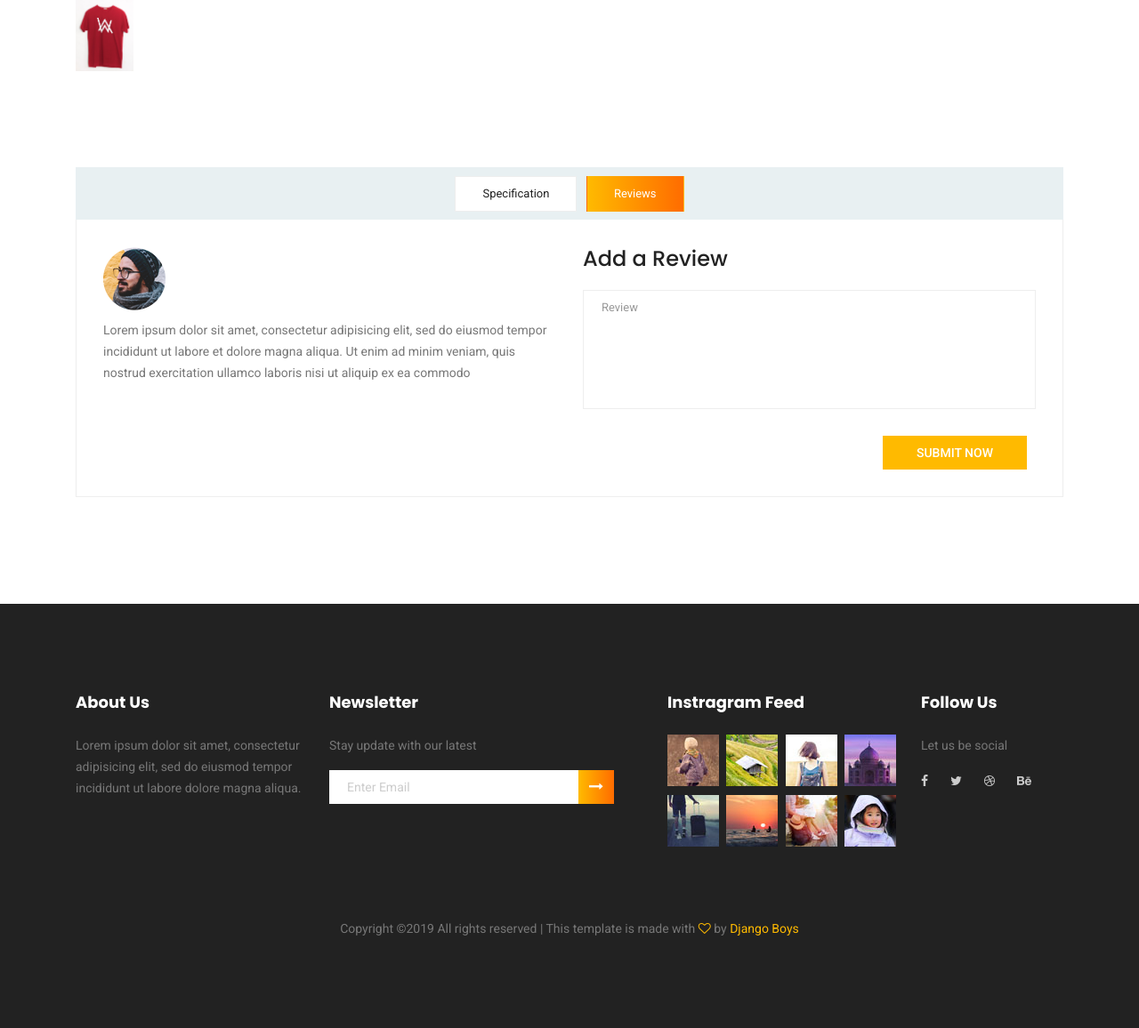
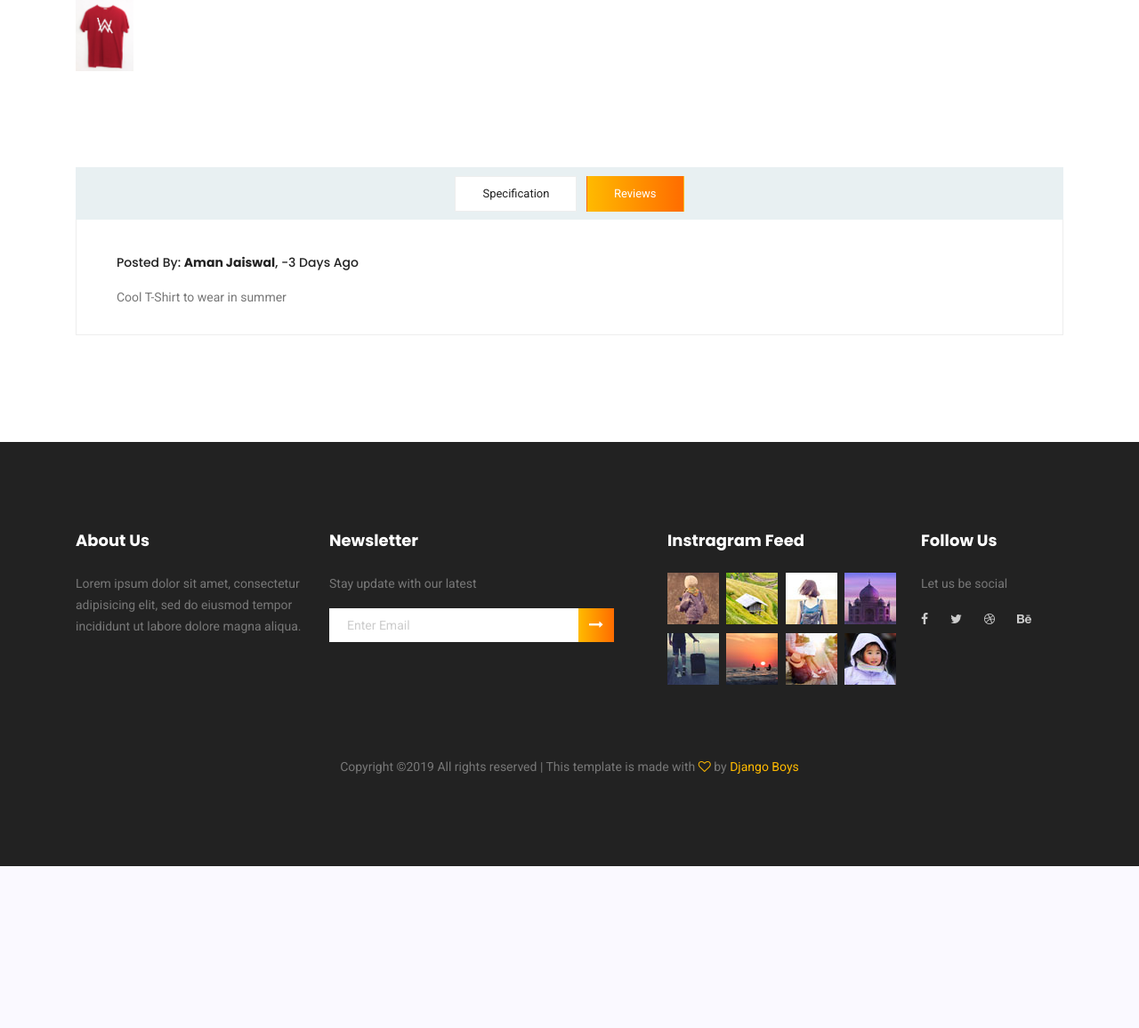
Before and after one commit to amulyasharma27797/Xandar, a Django app: a page that uses Xandar/products/templates/products/product_detail.html in a window 1280 px wide. Shown: the part 1215-2371 px from the top of the page at 89% size. After the commit the page ends 2189 px from the top, so only its background shows below. Run offline with Django 3.2, Linux system fonts and the light colour scheme; data comes from the database, SQL or seed files in the repository; some libraries are stand-ins or nearby versions.

Commit message:
New Changes to Review section

```diff
--- a/Xandar/core/models.py
+++ b/Xandar/core/models.py
@@ -129,7 +129,12 @@ class WishlistItems(models.Model):
 # -------------PREVIOUS WORK - WEEK ONE---------------#
 class OrderedItems(models.Model):
     customer = models.ForeignKey(Customer, on_delete=models.CASCADE)
-    product = models.ForeignKey(Product, on_delete=models.CASCADE)
+    image = models.FileField(upload_to='product_images/ordered_items/', default='product_images/default.jpg')
+    slug = models.SlugField(max_length=250, null=True, blank=True, default="")
+    title = models.CharField(max_length=50, blank=False, default="")
+    description = models.CharField(max_length=255, default="")
+    price = models.PositiveIntegerField(blank=False,default=0)
+    quantity = models.PositiveSmallIntegerField(default=0)
     order_date = models.DateTimeField(auto_now_add=True)
 
 
@@ -200,3 +205,10 @@ class Newsletter(models.Model):
 class FeaturedProducts(models.Model):
     is_featured = models.BooleanField(default=True)
     product = models.OneToOneField(Product, on_delete=models.CASCADE)
+
+
+class Review(models.Model):
+    product = models.ForeignKey(Product, on_delete=models.CASCADE)
+    customer_name = models.CharField(max_length=50)
+    posted_date = models.DateTimeField(auto_now_add=True)
+    message = models.CharField(max_length=250, default='', blank=False)
--- a/Xandar/orders/urls.py
+++ b/Xandar/orders/urls.py
@@ -1,6 +1,6 @@
 from django.urls import path
 from .views import show_ordered_items, apply_coupon, place_order, get_delivery_addresses, order_successful_page, \
-    GetOrderedItems, add_address
+    GetOrderedItems, add_address, post_review
 
 app_name='orders'
 urlpatterns = [
@@ -12,6 +12,7 @@ urlpatterns = [
     path('add_address/', add_address, name='add_address'),
 ]
 
-urlpatterns+= [
+urlpatterns += [
     path('your_orders/', GetOrderedItems.as_view(), name='ordered_items'),
+    path('post_review/<int:pk>/', post_review, name='post_review'),
 ]
--- a/Xandar/products/templates/products/product_detail.html
+++ b/Xandar/products/templates/products/product_detail.html
@@ -1,5 +1,7 @@
 {% extends 'base.html' %}
 {% load static %}
+{% load day_difference %}
+
 {% block content %}
 	<!-- Start Banner Area -->
 	<section class="banner-area organic-breadcrumb">
@@ -154,121 +156,43 @@
 						</table>
 					</div>
 				</div>
-				<div class="tab-pane fade" id="contact" role="tabpanel" aria-labelledby="contact-tab">
+
+				<div class="container" id="review" role="tabpanel" aria-labelledby="review-tab" style="padding-top:10px">
 					<div class="row">
+
 						<div class="col-lg-6">
-							<div class="comment_list">
+							{% if reviews %}
+
+								{% for review in reviews %}
+
       <div class="review_item">
          <div class="media">
             <div class="d-flex">
-											<img src="img/product/review-1.png" alt="">
-										</div>
-										<div class="media-body">
-											<h4>Blake Ruiz</h4>
-											<h5>12th Feb, 2018 at 05:56 pm</h5>
-											<a class="reply_btn" href="#">Reply</a>
+               <h6>Posted By: <strong>{{review.customer_name}}</strong>,  <weak>{% day_differ review.posted_date %} Days Ago</weak></h6>
             </div>
          </div>
-									<p>LoremAA ipsum dolor sit amet, consectetur adipisicing elit, sed do eiusmod tempor incididunt ut labore et
-										dolore magna aliqua. Ut enim ad minim veniam, quis nostrud exercitation ullamco laboris nisi ut aliquip ex ea
-										commodo</p>
+         <p>{{review.message}}</p>
       </div>
-								<div class="review_item reply">
-									<div class="media">
-										<div class="d-flex">
-											<img src="img/product/review-2.png" alt="">
+							{% endfor %}
+
+							{% else %}
+
+							<h4>NO REVIEW HAS BEEN POSTED FOR THIS ITEM</h4>
+
+							{% endif %}
+
    </div>
-										<div class="media-body">
-											<h4>Blake Ruiz</h4>
-											<h5>12th Feb, 2018 at 05:56 pm</h5>
-											<a class="reply_btn" href="#">Reply</a>
-										</div>
-									</div>
-									<p>LoremBB ipsum dolor sit amet, consectetur adipisicing elit, sed do eiusmod tempor incididunt ut labore et
-										dolore magna aliqua. Ut enim ad minim veniam, quis nostrud exercitation ullamco laboris nisi ut aliquip ex ea
-										commodo</p>
-								</div>
-								<div class="review_item">
-									<div class="media">
-										<div class="d-flex">
-											<img src="img/product/review-3.png" alt="">
-										</div>
-										<div class="media-body">
-											<h4>Blake Ruiz</h4>
-											<h5>12th Feb, 2018 at 05:56 pm</h5>
-											<a class="reply_btn" href="#">Reply</a>
-										</div>
-									</div>
-									<p>Lorem ipsum dolor sit amet, consectetur adipisicing elit, sed do eiusmod tempor incididunt ut labore et
-										dolore magna aliqua. Ut enim ad minim veniam, quis nostrud exercitation ullamco laboris nisi ut aliquip ex ea
-										commodo</p>
-								</div>
-							</div>
-						</div>
+
 						<div class="col-lg-6">
+
+							{% if can_post_review %}
    <div class="review_box">
-								<h4>Posting a comment</h4>
-								<form class="row contact_form" action="contact_process.php" method="post" id="contactForm" novalidate="novalidate">
+      <h4>Add a Review</h4>
+      <form class="row contact_form" method="post" id="review-form">
+         '{% csrf_token %}'
          <div class="col-md-12">
             <div class="form-group">
-											<input type="text" class="form-control" id="name" name="name" placeholder="Your Full name">
-										</div>
-									</div>
-									<div class="col-md-12">
-										<div class="form-group">
-											<input type="email" class="form-control" id="email" name="email" placeholder="Email Address">
-										</div>
-									</div>
-									<div class="col-md-12">
-										<div class="form-group">
-											<input type="text" class="form-control" id="number" name="number" placeholder="Phone Number">
-										</div>
-									</div>
-									<div class="col-md-12">
-										<div class="form-group">
-											<textarea class="form-control" name="message" id="message" rows="1" placeholder="Message"></textarea>
-										</div>
-									</div>
-									<div class="col-md-12 text-right">
-										<button type="submit" value="submit" class="btn primary-btn">Submit Now</button>
-									</div>
-								</form>
-							</div>
-						</div>
-					</div>
-				</div>
-				<div class="tab-pane fade show active" id="review" role="tabpanel" aria-labelledby="review-tab">
-					<div class="row">
-						<div class="col-lg-6">
-							<div class="row total_rate">
-								<div class="col-6">
-								</div>
-								<div class="col-6">
-								</div>
-							</div>
-							<!-- One Review Comment -->
-							<div class="review_list">
-								<div class="review_item">
-									<div class="media">
-										<div class="d-flex">
-											<img src="img/product/review-1.png" alt="">
-										</div>
-
-									</div>
-									<p>Lorem ipsum dolor sit amet, consectetur adipisicing elit, sed do eiusmod tempor incididunt ut labore et
-										dolore magna aliqua. Ut enim ad minim veniam, quis nostrud exercitation ullamco laboris nisi ut aliquip ex ea
-										commodo</p>
-								</div>
-							</div>
-							<!-- End of One Review Comment -->
-						</div>
-						<div class="col-lg-6">
-							<div class="review_box">
-								<h4>Add a Review</h4>
-								<form class="row contact_form" action="contact_process.php" method="post" id="contactForm" novalidate="novalidate">
-									<div class="col-md-12">
-										<div class="form-group">
-											<textarea class="form-control" name="message" id="message" rows="1" placeholder="Review" onfocus="this.placeholder = ''" onblur="this.placeholder = 'Review'"></textarea></textarea>
+               <textarea class="form-control" name="message" id="review-message" rows="1" placeholder="Review" onfocus="this.placeholder = ''" onblur="this.placeholder = 'Review'"></textarea></textarea>
             </div>
          </div>
          <div class="col-md-12 text-right">
@@ -276,6 +200,9 @@
          </div>
       </form>
    </div>
+   {% endif %}
+						</div>
+
 						</div>
 					</div>
 				</div>
@@ -422,6 +349,50 @@
 	<!-- End related-product Area -->
 <script src="https://code.jquery.com/jquery-1.12.4.js" integrity="sha256-Qw82+bXyGq6MydymqBxNPYTaUXXq7c8v3CwiYwLLNXU=" crossorigin="anonymous"></script>
 <script>
+
+$('#profile-tab').click(function()
+{
+
+$('#review').hide()
+
+$('#review-tab').click(function()
+{
+	$('#review').show()
+})
+
+})
+$('#review-form').submit(function(event){
+	event.preventDefault()
+	token = '{{ csrf_token }}'
+	text = $('#review-message').val()
+	$.ajax({
+			headers: {"X-CSRFToken": token},
+			url: "{% url 'orders:post_review' object.id %}",
+			data: {'message':text},
+			type: 'POST',
+			beforeSend: function()
+         {
+            $('#myLoader').removeAttr('hidden')
+            $('#total-screen').css('opacity',0.2)
+            setTimeout(function()
+            {
+                $('#total-screen').css('opacity',1)
+                $("#myloader").hide()
+            }
+            ,3000)
+
+         },
+         success: setTimeout(function(response) {
+                    window.location.href = "{% url 'products:product_detail' object.slug %}"
+
+                }, 3000),
+                error: function(error) {
+                    console.log(error);
+                }
+               })
+})
+
+
 function add_function(object_id, button)
 {
 	var token = '{{ csrf_token }}'
--- /dev/null
+++ b/Xandar/products/templatetags/day_difference.py
@@ -0,0 +1,10 @@
+from django import template
+from datetime import date, timedelta, datetime
+
+register = template.Library()
+
+@register.simple_tag()
+def day_differ(date_item):
+    date_item = date_item.replace(tzinfo=None)
+    delta = datetime.now() - date_item
+    return delta.days
--- a/Xandar/products/views.py
+++ b/Xandar/products/views.py
@@ -75,6 +75,7 @@ class ProductDetailView(DetailView):
 		context = super().get_context_data(**kwargs)
 		context['attributes'] = []
 		context['images'] = []
+		context['reviews'] = []
 		try:
 			product = Product.objects.get(slug=self.kwargs['slug'])
 			product.count += 1
@@ -86,6 +87,16 @@ class ProductDetailView(DetailView):
 			context['attributes'].append(attribute)
 		for image in get_dataset(ProductImage, product_id=context['object']):
 			context['images'].append(image)
+		for review in get_dataset(Review, product=context['object']):
+			context['reviews'].append(review)
+		if self.request.user.is_authenticated:
+			try:
+				OrderedItems.objects.get(customer=self.request.user, title=context['object'].name)
+				context['can_post_review'] = True
+			except OrderedItems.DoesNotExist:
+				context['can_post_review'] = False
+		else:
+			context['can_post_review'] = False
 		return context
 
 
```
Also changed, not shown: Xandar/orders/templates/orders/ordered_items.html (+14 -8 lines), Xandar/orders/views.py (+22 -9 lines), Xandar/core/migrations/0007_auto_20190606_1404.py (added), Xandar/core/migrations/0008_ordereditems_title.py (added), Xandar/core/migrations/0009_ordereditems_slug.py (added), Xandar/core/migrations/0010_review.py (added), Xandar/core/migrations/0011_review_message.py (added), Xandar/db.sqlite3, Xandar/products/templatetags/__init__.py (added). Lines whose indentation alone changed are shown as unchanged.
